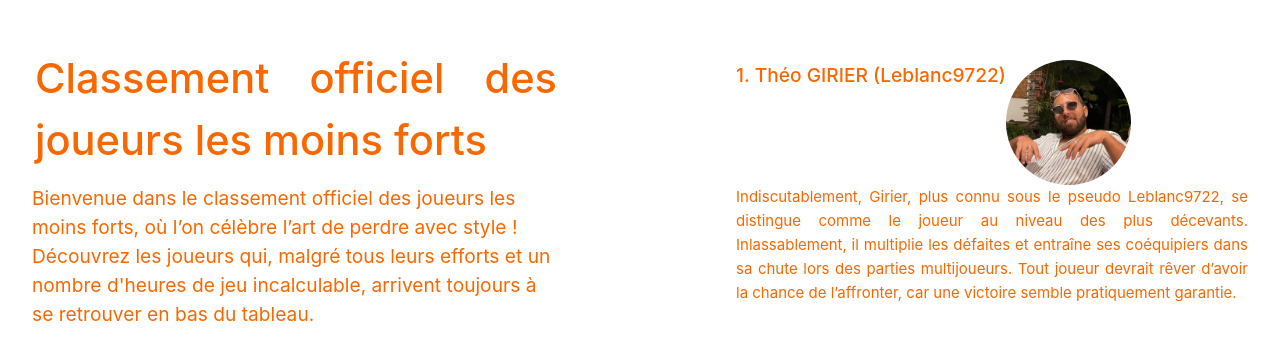
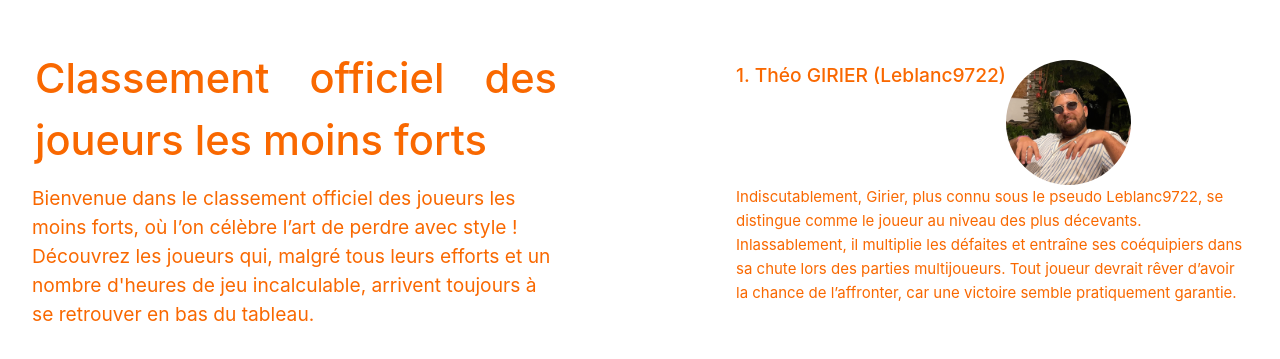
Before and after one commit to Stan97-2/pas-fort, a Vue app: page / in a window 1280 px wide. Shown: the part 209-568 px from the top of the page. Built offline with nearby package versions, Linux system fonts and the light colour scheme.

Commit message:
fix justify

```diff
--- a/src/components/WelcomeItem.vue
+++ b/src/components/WelcomeItem.vue
@@ -19,7 +19,6 @@
 .details {
   flex: 1;
   margin-left: 1rem;
-  text-align: justify;
 }
 i {
   display: flex;
@@ -34,6 +33,7 @@ h3 {
   font-weight: 500;
   margin-bottom: 0.4rem;
   color: var(--color-heading);
+  text-align: justify;
 }
 img {
     border-radius: 50%
```
